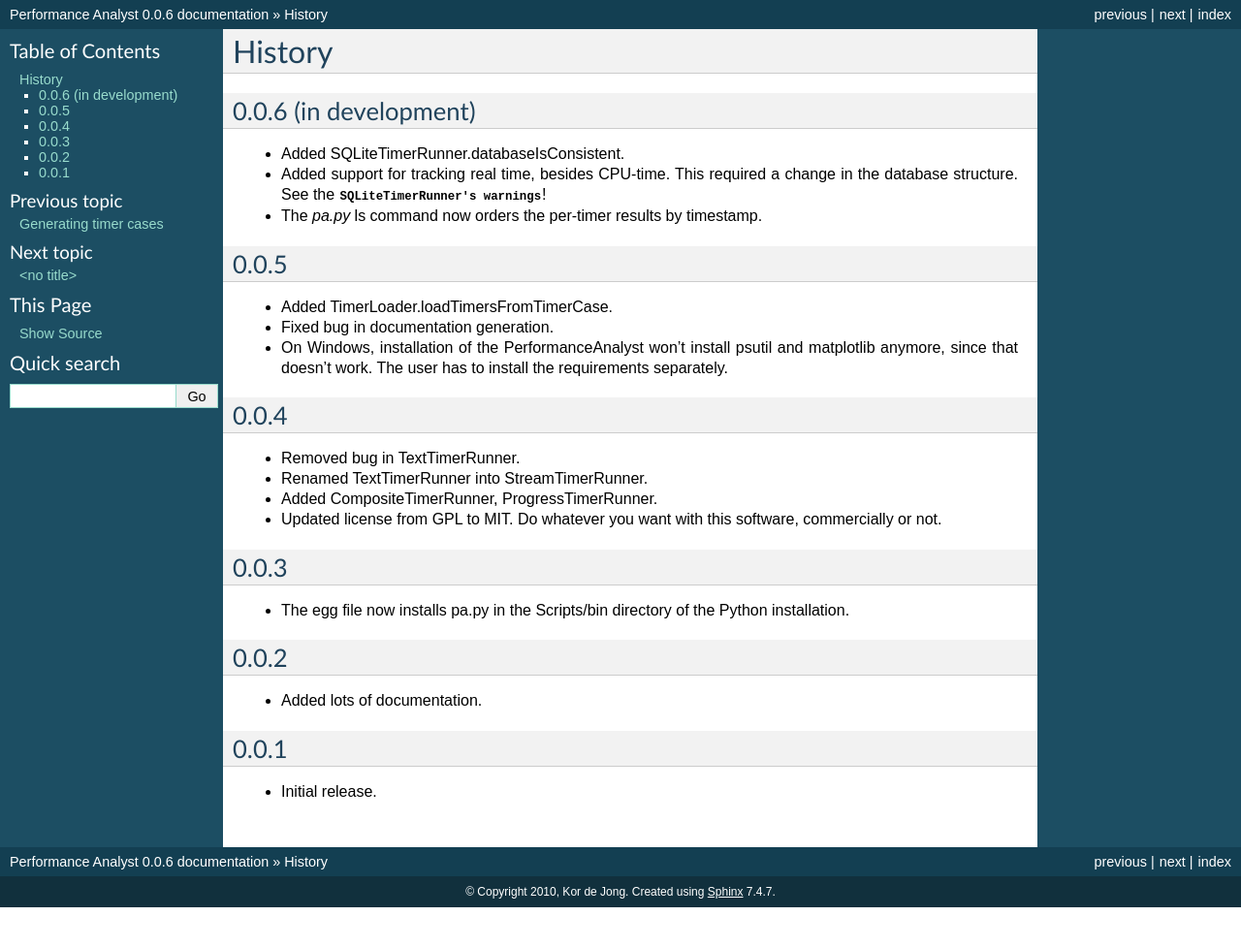
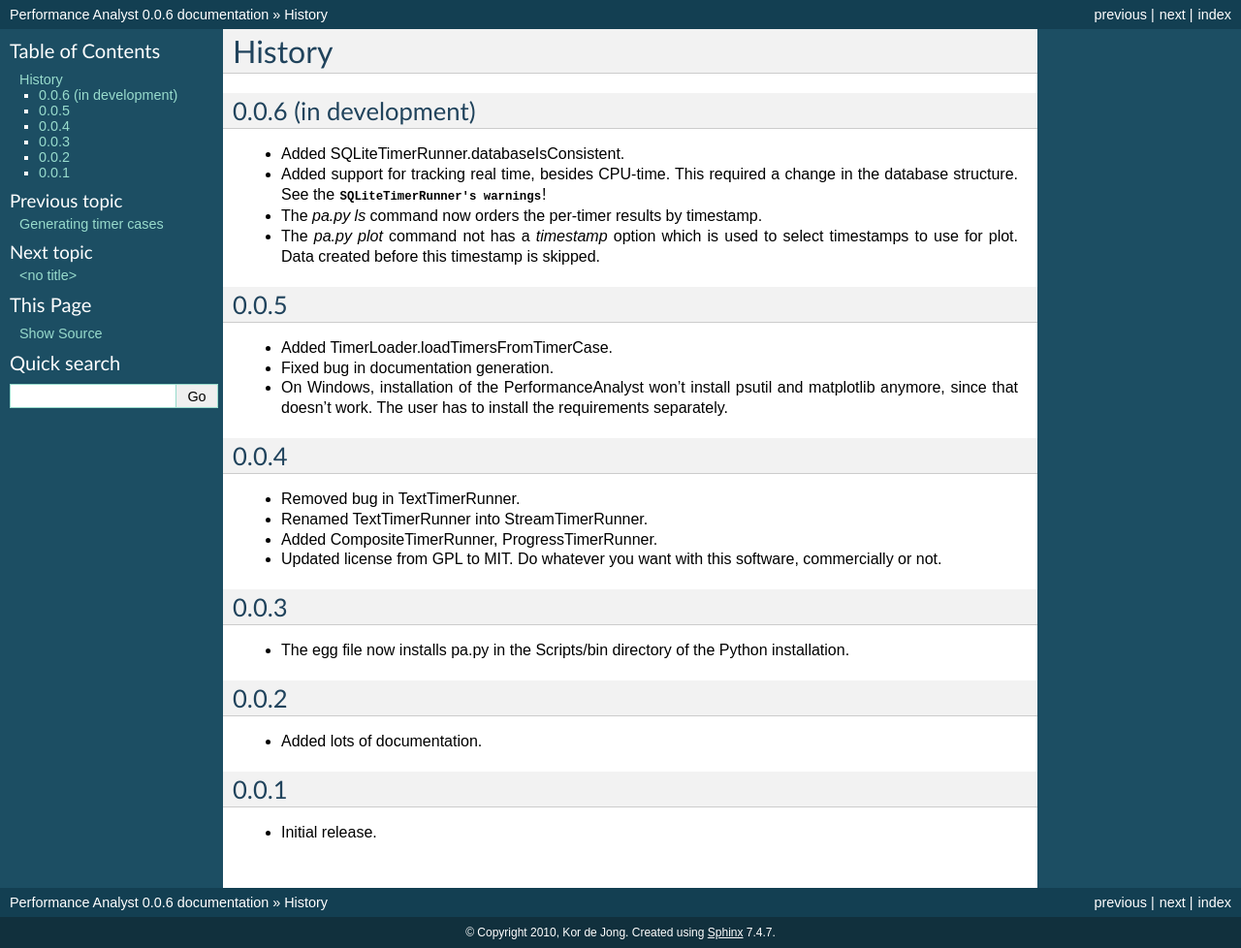
Before and after one commit to pcraster/performance_analyst, a Sphinx documentation site: the page built from Documentation/History.rst, in a window 1280 px wide. Shown: the whole page at 97% size. Built offline with Sphinx 7.4.7, drawn with Linux system fonts in a browser that asks for light colours; before the commit the page ends 936 px from its top, so only the background shows below that.

Commit message:
Updated history

```diff
--- a/Documentation/History.rst
+++ b/Documentation/History.rst
@@ -8,7 +8,8 @@ History
 ======================
 - Added SQLiteTimerRunner.databaseIsConsistent.
 - Added support for tracking real time, besides CPU-time. This required a change in the database structure. See the :py:mod:`SQLiteTimerRunner's warnings <PerformanceAnalyst.SQLiteTimerRunner>`!
-- The `pa.py` ls command now orders the per-timer results by timestamp.
+- The `pa.py ls` command now orders the per-timer results by timestamp.
+- The `pa.py plot` command not has a `timestamp` option which is used to select timestamps to use for plot. Data created before this timestamp is skipped.
 
 0.0.5
 =====
```
